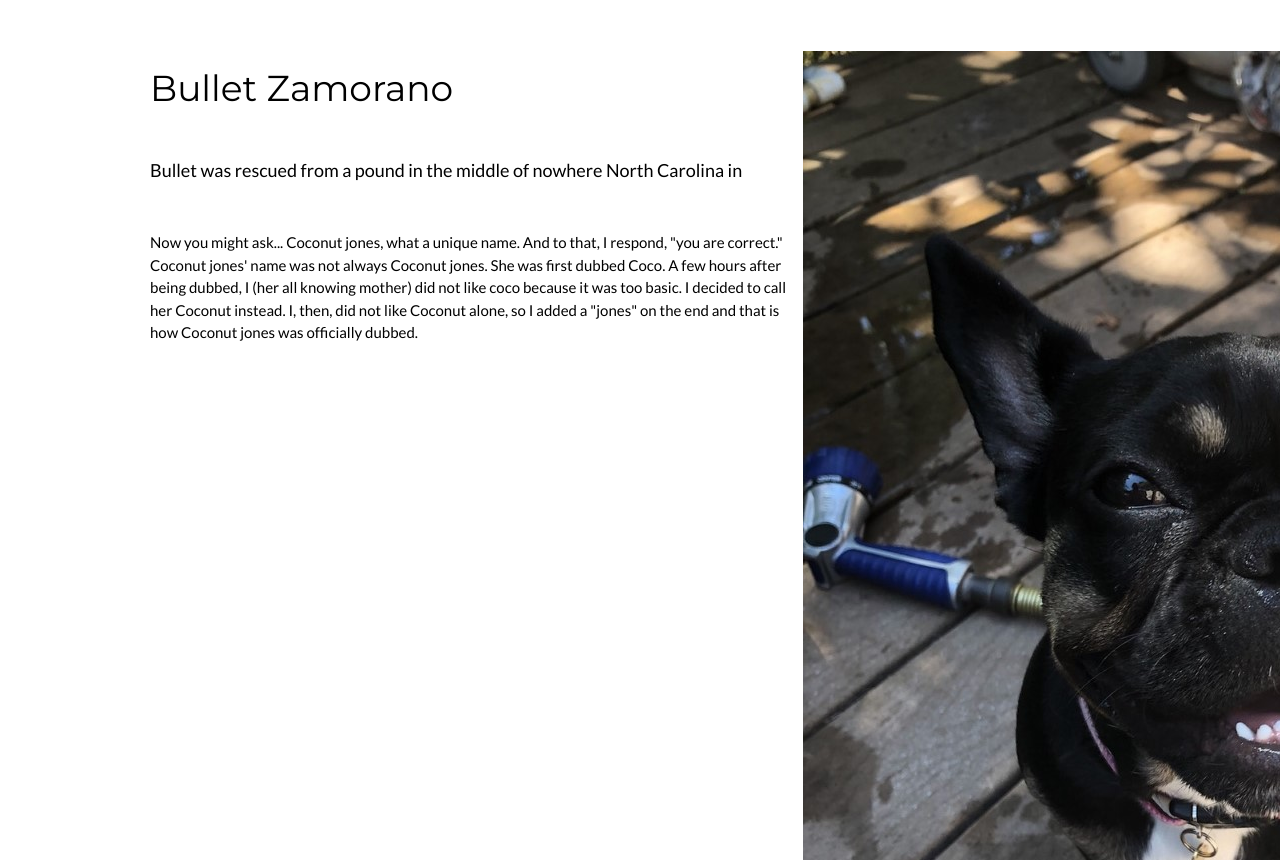
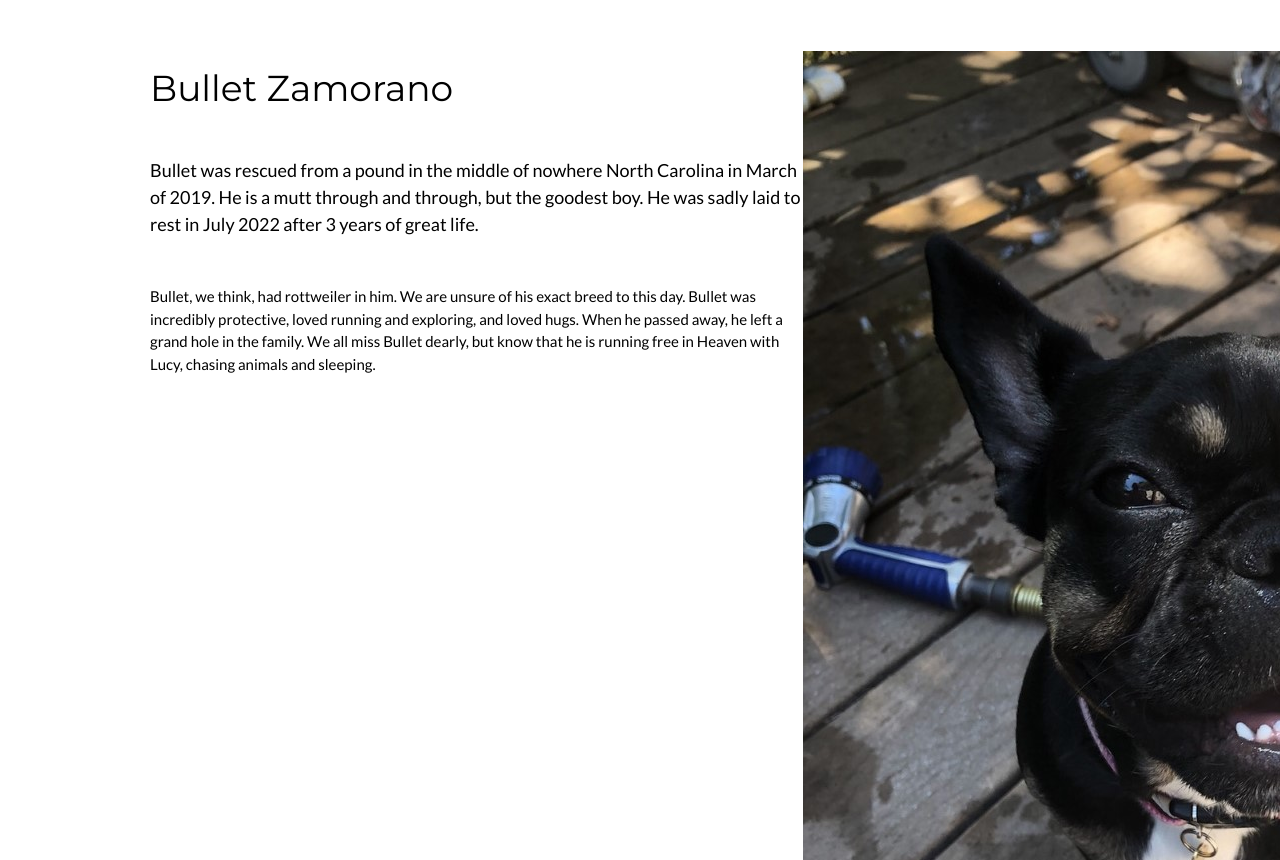
Before and after one commit to lmz03290/lmz03290.github.io, a plain HTML site: page index.html in a window 1280 px wide. Shown: the part 1940-2800 px from the top of the page. Drawn offline with nearby package versions, Linux system fonts and the light colour scheme.

Commit message:
Update index.html

```diff
--- a/index.html
+++ b/index.html
@@ -60,9 +60,9 @@ body,h1,h2,h3,h4,h5,h6 {font-family: "Lato", sans-serif}
   <div class="w3-content">
     <div class="w3-twothird">
       <h1>Bullet Zamorano</h1>
-      <h5 class="w3-padding-32">Bullet was rescued from a pound in the middle of nowhere North Carolina in</h5>
+      <h5 class="w3-padding-32">Bullet was rescued from a pound in the middle of nowhere North Carolina in March of 2019. He is a mutt through and through, but the goodest boy. He was sadly laid to rest in July 2022 after 3 years of great life.</h5>
 
-      <p class="w3-text-black">Now you might ask... Coconut jones, what a unique name. And to that, I respond, "you are correct." Coconut jones' name was not always Coconut jones. She was first dubbed Coco. A few hours after being dubbed, I (her all knowing mother) did not like coco because it was too basic. I decided to call her Coconut instead. I, then, did not like Coconut alone, so I added a "jones" on the end and that is how Coconut jones was officially dubbed.</p>
+      <p class="w3-text-black">Bullet, we think, had rottweiler in him. We are unsure of his exact breed to this day. Bullet was incredibly protective, loved running and exploring, and loved hugs. When he passed away, he left a grand hole in the family. We all miss Bullet dearly, but know that he is running free in Heaven with Lucy, chasing animals and sleeping. </p>
     </div>
 
     <div class="w3-third w3-center">
```
